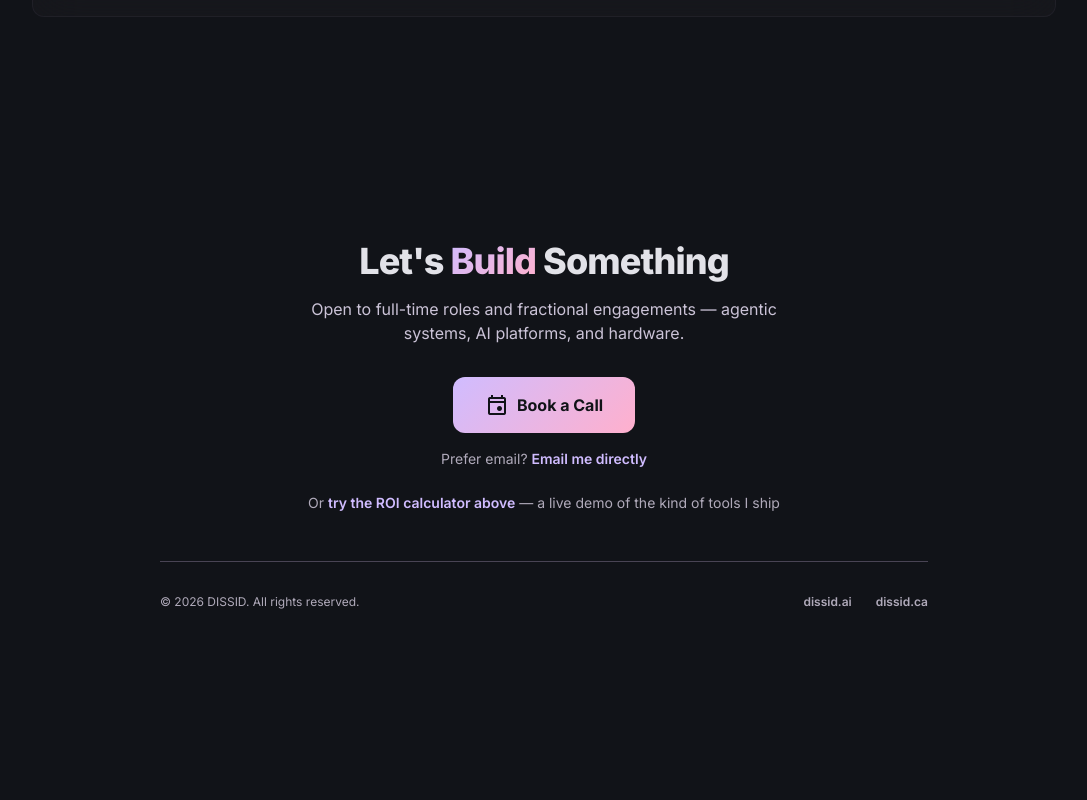
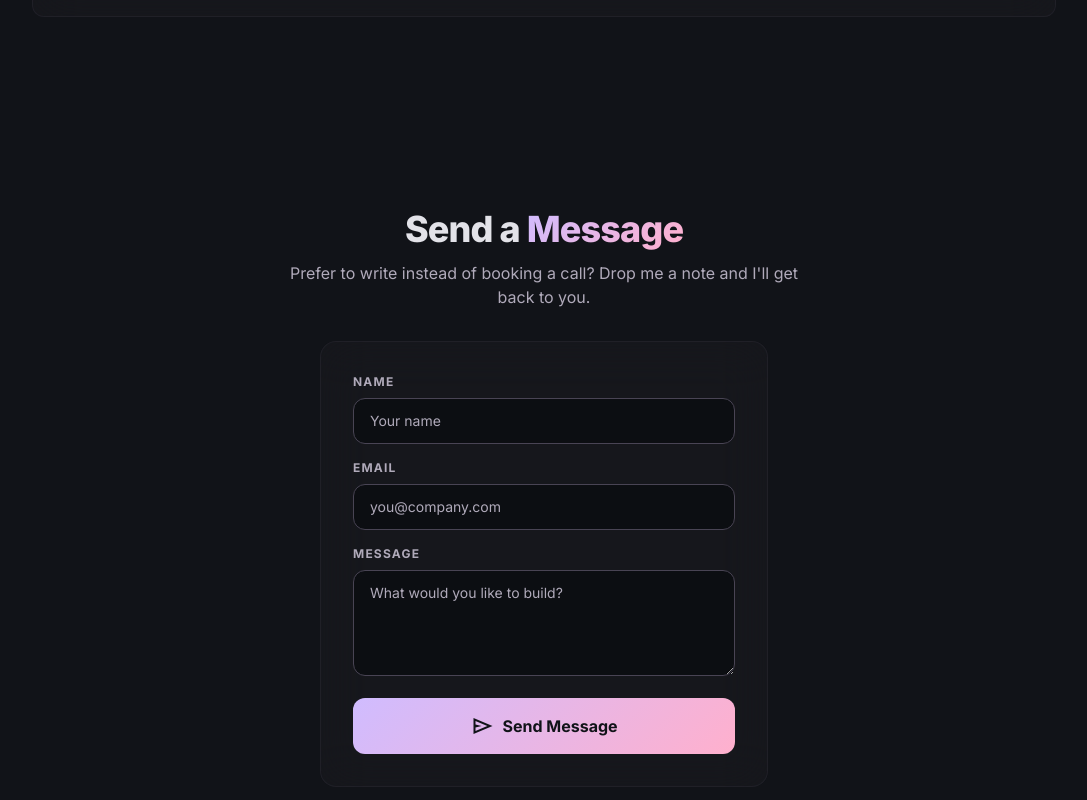
Before and after one commit to BSid-Org/dissid-ai-calculator, a Next.js app: page / in a window 1280 px wide. Shown: the part 6380-7180 px from the top of the page, without its empty margins (96-1183 px from the left). Before the commit the page ends 7102 px from the top, so only its background shows below. Built offline with nearby package versions, Linux system fonts and the light colour scheme.

Commit message:
feat(consultancy): contact form + CTA wiring

```diff
--- /dev/null
+++ b/src/app/components/Contact.tsx
@@ -0,0 +1,140 @@
+"use client";
+
+import { useState } from "react";
+import { CONTACT_ENDPOINT } from "../lib/booking";
+
+type Status = "idle" | "sending" | "success" | "error";
+
+export default function Contact() {
+  const [name, setName] = useState("");
+  const [email, setEmail] = useState("");
+  const [message, setMessage] = useState("");
+  const [status, setStatus] = useState<Status>("idle");
+
+  const sending = status === "sending";
+
+  async function handleSubmit(e: React.FormEvent<HTMLFormElement>) {
+    e.preventDefault();
+    setStatus("sending");
+
+    try {
+      const res = await fetch(CONTACT_ENDPOINT, {
+        method: "POST",
+        headers: { "Content-Type": "application/json" },
+        body: JSON.stringify({ name, email, message }),
+      });
+
+      // Success ONLY on a 2xx response — anything else is an error.
+      if (res.ok) {
+        setStatus("success");
+        setName("");
+        setEmail("");
+        setMessage("");
+      } else {
+        setStatus("error");
+      }
+    } catch {
+      // Network failure / rejected fetch → error, never success.
+      setStatus("error");
+    }
+  }
+
+  if (status === "success") {
+    return (
+      <div className="glass-panel rounded-2xl p-8 text-center max-w-md mx-auto">
+        <span className="material-symbols-outlined text-3xl text-[var(--primary)] mb-3 block">
+          check_circle
+        </span>
+        <h3 className="text-lg font-bold mb-2">Message sent</h3>
+        <p className="text-sm text-[var(--text-muted)]">
+          Thanks for reaching out — I&apos;ll get back to you shortly.
+        </p>
+      </div>
+    );
+  }
+
+  return (
+    <form
+      onSubmit={handleSubmit}
+      className="glass-panel rounded-2xl p-6 sm:p-8 max-w-md mx-auto space-y-4 text-left"
+    >
+      <div>
+        <label
+          htmlFor="contact-name"
+          className="block text-xs font-bold uppercase tracking-widest text-[var(--text-muted)] mb-2"
+        >
+          Name
+        </label>
+        <input
+          id="contact-name"
+          type="text"
+          required
+          value={name}
+          onChange={(e) => setName(e.target.value)}
+          maxLength={200}
+          className="w-full rounded-xl bg-[var(--surface-lowest)] border border-[var(--border)] px-4 py-3 text-sm text-[var(--text-primary)] placeholder:text-[var(--text-muted)] focus-visible:outline-none focus-visible:border-[var(--border-active)] focus-visible:ring-1 focus-visible:ring-[var(--primary)] transition-colors"
+          placeholder="Your name"
+        />
+      </div>
+
+      <div>
+        <label
+          htmlFor="contact-email"
+          className="block text-xs font-bold uppercase tracking-widest text-[var(--text-muted)] mb-2"
+        >
+          Email
+        </label>
+        <input
+          id="contact-email"
+          type="email"
+          required
+          value={email}
+          onChange={(e) => setEmail(e.target.value)}
+          maxLength={254}
+          className="w-full rounded-xl bg-[var(--surface-lowest)] border border-[var(--border)] px-4 py-3 text-sm text-[var(--text-primary)] placeholder:text-[var(--text-muted)] focus-visible:outline-none focus-visible:border-[var(--border-active)] focus-visible:ring-1 focus-visible:ring-[var(--primary)] transition-colors"
+          placeholder="you@company.com"
+        />
+      </div>
+
+      <div>
+        <label
+          htmlFor="contact-message"
+          className="block text-xs font-bold uppercase tracking-widest text-[var(--text-muted)] mb-2"
+        >
+          Message
+        </label>
+        <textarea
+          id="contact-message"
+          required
+          value={message}
+          onChange={(e) => setMessage(e.target.value)}
+          maxLength={5000}
+          rows={4}
+          className="w-full rounded-xl bg-[var(--surface-lowest)] border border-[var(--border)] px-4 py-3 text-sm text-[var(--text-primary)] placeholder:text-[var(--text-muted)] focus-visible:outline-none focus-visible:border-[var(--border-active)] focus-visible:ring-1 focus-visible:ring-[var(--primary)] transition-colors resize-y"
+          placeholder="What would you like to build?"
+        />
+      </div>
+
+      {status === "error" && (
+        <p className="text-sm text-[var(--secondary)] font-semibold">
+          Something went wrong — please try again, or email me directly.
+        </p>
+      )}
+
+      <button
+        type="submit"
+        disabled={sending}
+        className="gradient-btn rounded-xl px-8 py-4 text-base font-bold w-full flex items-center justify-center gap-2 disabled:opacity-60 disabled:cursor-not-allowed"
+      >
+        {sending ? (
+          "Sending…"
+        ) : (
+          <>
+            <span className="material-symbols-outlined text-lg">send</span>
+            Send Message
+          </>
+        )}
+      </button>
+    </form>
+  );
+}
--- a/src/app/components/Footer.tsx
+++ b/src/app/components/Footer.tsx
@@ -1,6 +1,6 @@
 "use client";
 
-import { BOOKING_URL, BOOKING_MAILTO } from "../lib/booking";
+import { BOOKING_URL } from "../lib/booking";
 
 export default function Footer() {
   return (
@@ -27,13 +27,17 @@ export default function Footer() {
         </div>
 
         <p className="text-sm text-[var(--text-muted)] mb-6">
-          Prefer email?{" "}
-          <a
-            href={BOOKING_MAILTO}
+          Prefer to write?{" "}
+          <button
+            onClick={() =>
+              document
+                .getElementById("contact")
+                ?.scrollIntoView({ behavior: "smooth" })
+            }
             className="text-[var(--primary)] hover:underline font-semibold"
           >
-            Email me directly
-          </a>
+            Send me a message
+          </button>
         </p>
 
         <p className="text-sm text-[var(--text-muted)] mb-12">
--- a/src/app/lib/booking.ts
+++ b/src/app/lib/booking.ts
@@ -3,3 +3,8 @@
 export const BOOKING_URL = "https://calendly.com/siddhantbadola5/30min";
 export const BOOKING_EMAIL = "siddhant@dissid.ca";
 export const BOOKING_MAILTO = `mailto:${BOOKING_EMAIL}?subject=Hiring%20Inquiry`;
+
+// Contact form posts here. This is a static export (no Next API routes), so the
+// form POSTs directly to the dis-sid Cloud Function (CORS already allows dissid.ai).
+export const CONTACT_ENDPOINT =
+  "https://us-central1-dis-sid.cloudfunctions.net/contact";
--- a/src/app/page.tsx
+++ b/src/app/page.tsx
@@ -7,6 +7,7 @@ import Calculator from "./components/Calculator";
 import WhatIBuildVideo from "./components/WhatIBuildVideo";
 import ArchitectureFleet from "./components/ArchitectureFleet";
 import About from "./components/About";
+import Contact from "./components/Contact";
 import Footer from "./components/Footer";
 import ErrorBoundaryWrapper from "./components/ErrorBoundaryWrapper";
 
@@ -64,6 +65,18 @@ export default function Home() {
         <section id="about">
           <About />
         </section>
+        <section id="contact" className="py-20 px-4">
+          <div className="text-center mb-8">
+            <h2 className="text-3xl sm:text-4xl font-extrabold tracking-tight mb-3">
+              Send a <span className="gradient-text">Message</span>
+            </h2>
+            <p className="text-[var(--text-muted)] max-w-lg mx-auto">
+              Prefer to write instead of booking a call? Drop me a note and
+              I&apos;ll get back to you.
+            </p>
+          </div>
+          <Contact />
+        </section>
         <Footer />
       </main>
     </ErrorBoundaryWrapper>
```
Also changed, not shown: 2 other files (tests, documents, lock files or other folders).
